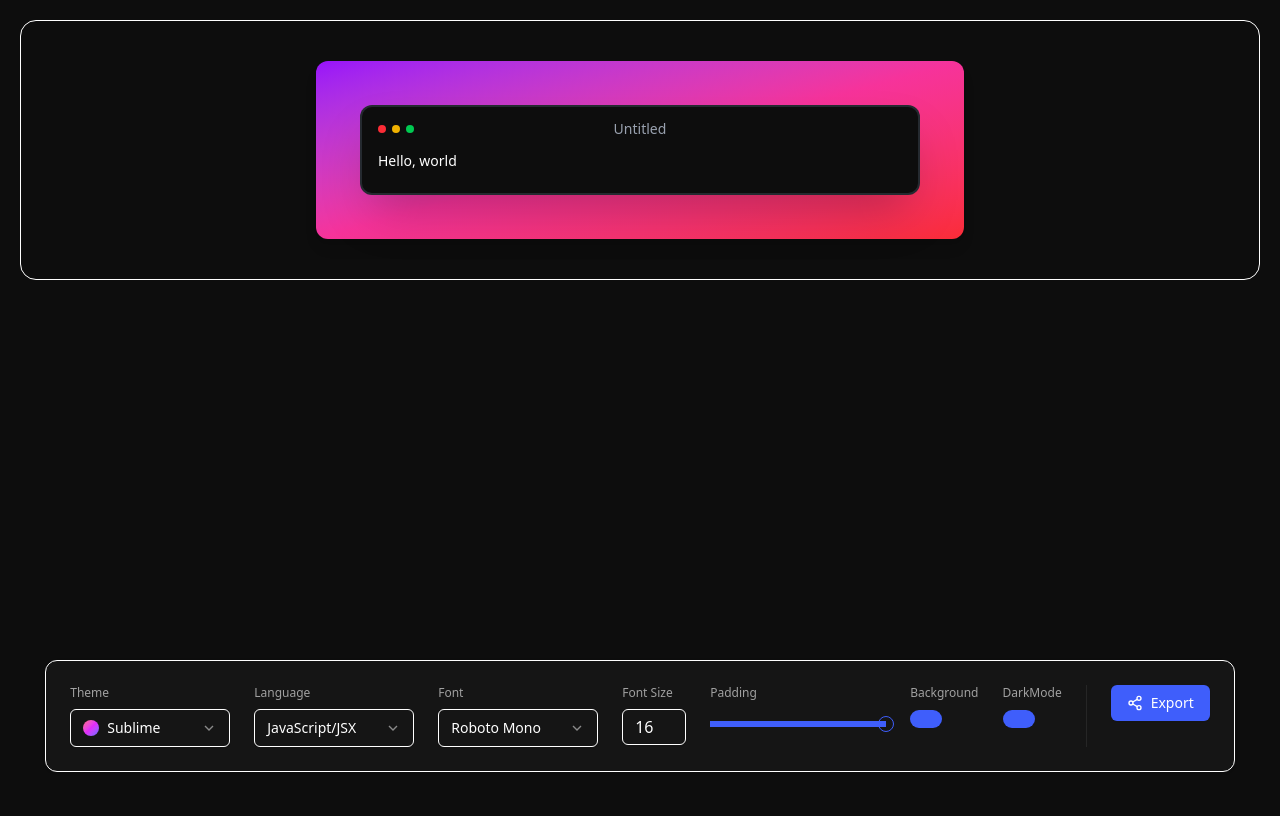
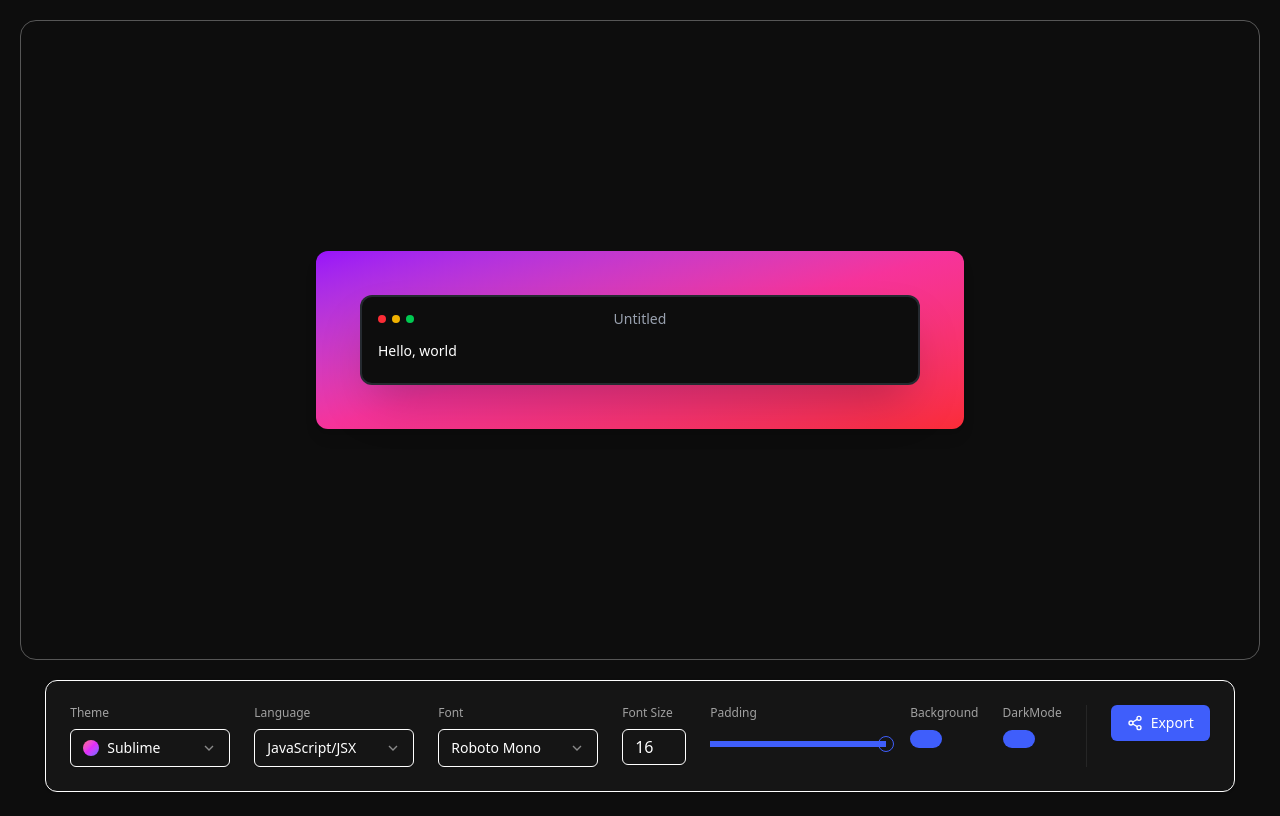
Before and after one commit to Nitesh47kumars/Snippix, a React (Vite) app: page / in a window 1280 px wide. Built offline with nearby package versions, Linux system fonts and the light colour scheme.

Commit message:
Make Changes in FlexBox

```diff
--- a/src/App.jsx
+++ b/src/App.jsx
@@ -4,10 +4,10 @@ import SnippetSettings from './Components/SnippetSettings/SnippetSettings'
 
 const App = () => {
   return (
-    <div className='p-5 flex flex-col items-center justify-center'>
+    <>
       <SnippetPreview/>
       <SnippetSettings/>
-    </div>
+    </>
   )
 }
 
--- a/src/Components/SnippetPreview.jsx
+++ b/src/Components/SnippetPreview.jsx
@@ -3,8 +3,8 @@ import SnippetCode from './SnippetCode';
 import GradientWrappper from './GradientWrapper'
 const SnippetPreview = () => {
   return (
-    <div className="min-h-[80vh] w-full">
-      <div className="border border-white rounded-2xl h-full w-full flex items-center justify-center">
+    <div className="h-[80vh] m-5">
+      <div className="border border-white/30 rounded-2xl h-full w-full flex items-center justify-center">
         <GradientWrappper>
             <SnippetCode />
         </GradientWrappper>
--- a/src/Components/SnippetSettings/SnippetSettings.jsx
+++ b/src/Components/SnippetSettings/SnippetSettings.jsx
@@ -6,7 +6,8 @@ import ExportButton from './ExportButton';
 
 export default function SnippetSettings() {
   return (
-    <div className="flex flex-col gap-6 rounded-xl border shadow-sm p-6 w-fit bg-neutral-900/90 backdrop-blur">
+    <div className='flex justify-center h-full pb-6'>
+        <div className="rounded-xl border shadow-sm p-6 bg-neutral-900/90">
         <div className="flex flex-wrap gap-4 sm:gap-6">
             <SnippetSelect label="Theme" value="sublime" iconColor="from-rose-400 via-fuchsia-500 to-indigo-500" />
             <SnippetSelect label="Language" value="JavaScript/JSX" />
@@ -19,5 +20,6 @@ export default function SnippetSettings() {
             <ExportButton />
         </div>
         </div>
+    </div>
   );
 }
```
Lines whose indentation alone changed are shown as unchanged.
